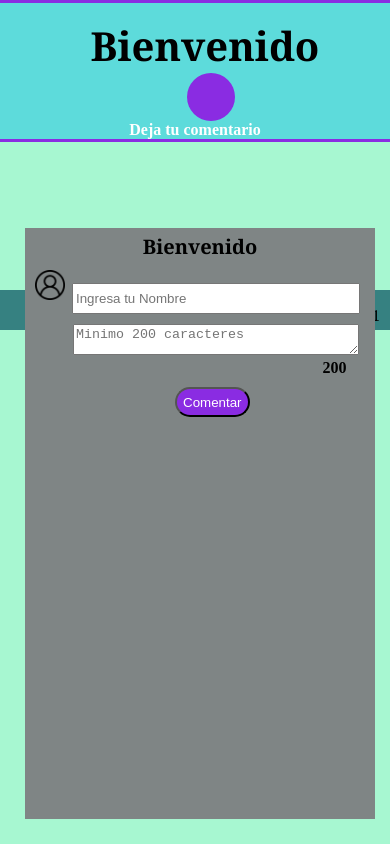
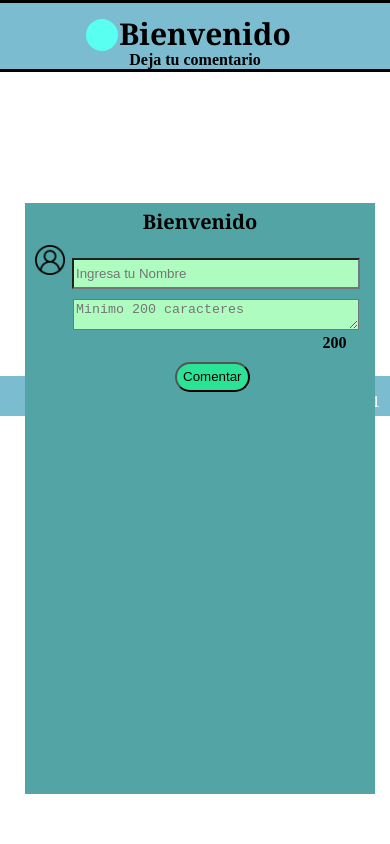
Before and after one commit to NataliaSierra/Proyecto_JS_AddComment, a plain HTML site: page index.html in a window 390 px wide. Drawn offline with Linux system fonts and the light colour scheme.

Commit message:
Proyecto finalizado. Incluye diseño responsivo.

```diff
--- a/style.css
+++ b/style.css
@@ -135,3 +135,140 @@ h3{
     text-align: center;
     margin-left: 20px;
 }
+
+@media screen and (max-width:800px){
+    header{
+        width: 100%;
+        height: auto;
+        background-color: #46a2beb6;
+        text-align: center;
+    }
+    .div_initial{
+        width: 2rem;
+        height: 2rem;
+        background-color: #59fff1;
+        display: flex;
+        justify-content: center;
+        align-items: center;
+        border-radius: 50%;
+        margin-left: 22%;
+        margin-top: -35px;
+    }
+    .separation{
+        width: 100%;
+        height: 3px;
+        background-color: #000000;
+    }
+    body{
+        width: 100%;
+        height: auto;
+        background-color: #ffffff;
+    }
+    p{
+        color: #000000;
+        font-size: 1rem;
+        font-weight: 600;
+        text-align: center;
+    }
+
+    h1{
+        font-family: Cambria, Cochin, Georgia, Times, 'Times New Roman', serif;
+        font-size: 30px;
+        padding-top: 10px;
+        text-align: center;
+        margin-left: 20px;
+    }
+    .container{
+        background-color: #53a5a5;
+        width: 350px;
+        height: 70%;
+        position: absolute;
+        top:43%;
+        left: 50%;
+        margin-top: -160px;
+        margin-left: -170px;
+
+    }
+
+    h2{
+        font-family: Georgia, Times, 'Times New Roman', serif;
+        font-size: 20px;
+        margin-top: 5px;
+        text-align: center;
+
+    }
+
+    #input_name{
+        width: 80%;
+        height: 25px;
+        margin-top: 10px;
+        background-color: #affcc0;
+
+    }
+    .icon_user{
+        width: 30px;
+        margin: 3px;
+        margin-top: 10px;
+        margin-left: 10px;
+
+    }
+    .space_comment{
+        width: 80%;
+        height: 25px;
+        margin-top: 10px;
+        margin-left: 48px;
+        background-color: #affcc0;
+    }
+    #limit{
+        margin-left: 85%;
+    }
+    .btn_comment{
+        width: auto;
+        height: 30px;
+        margin-top: 10px;
+        margin-left: 150px;
+        background-color: #2ce296;
+        border-radius: 30px;
+        color: rgb(0, 0, 0);
+        cursor: pointer;
+    }
+    .btn_comment:hover{
+        background-color: #62d0ec;
+        transition: background-color 800ms;
+        color: #000;
+    }
+    .btn_comment:focus{
+        background-color: #6aa5c7;
+        color: #000;
+    }
+    .view{
+        background-color: #d4cbcb;
+        width: 300px;
+        height: auto;
+        position: absolute;
+        top:50%;
+        left: 50%;
+        margin-top: 1px;
+        margin-left: -150px;
+    }
+    #limit, #view{
+        color: black;
+        text-align: left;
+    }
+    footer{
+        width: 100%;
+        height: 40px;
+        background-color: #46a2beb6;
+        margin-top: 78%;
+    }
+    h3{
+        color: #ffffff;
+        font-size: 15px;
+        font-weight: 400;
+        font-family: Cambria, Cochin, Georgia, Times, 'Times New Roman', serif;
+        padding-top: 15px;
+        text-align: center;
+        margin-left: 20px;
+    }
+
+}
```
